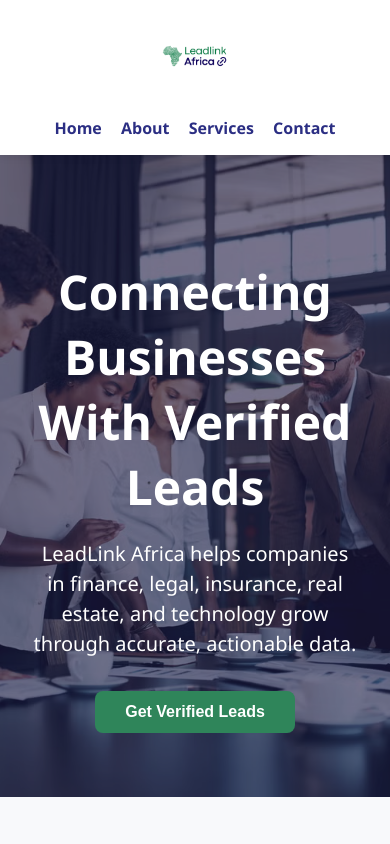
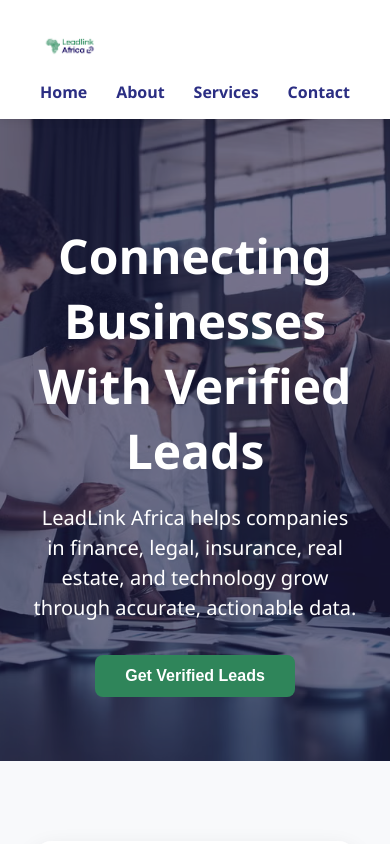
Before and after one commit to rebotilwe/leadlink-website, a React (Create React App) app: page / in a window 390 px wide. Shown: the top 844 px of the page. Built offline with nearby package versions, Linux system fonts and the light colour scheme.

Commit message:
fixed size logo

```diff
--- a/src/components/Navbar/Navbar.css
+++ b/src/components/Navbar/Navbar.css
@@ -58,16 +58,29 @@
 }
 
 /* Responsive */
+/* Responsive */
 @media (max-width: 768px) {
   .navbar {
     flex-direction: column;
-    gap: 1rem;
+    align-items: flex-start; /* forces content to the left */
+  }
+
+  .logo {
+    width: 100%;
+    text-align: left;
+  }
+
+  .logo-img {
+    height: 60px;
   }
 
   .nav-links {
+    align-self: stretch;
+    justify-content: space-between;
     gap: 1.2rem;
   }
 }
+
 /* Larger screens - make logo bigger */
 @media (min-width: 1200px) {
   .logo-img {
```
